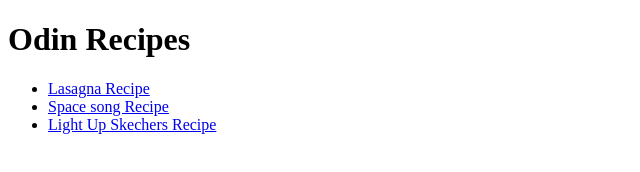
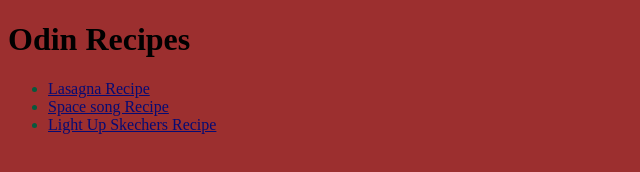
Before and after one commit to Smartwork00001/odin-recipes, a plain HTML site: page index.html in a window 1280 px wide. Shown: the whole page, without its empty margins (0-640 px from the left). Drawn offline with Linux system fonts and the light colour scheme.

Commit message:
Add style.css file
style.css is an external file and linked only to index.html since I am too lazy to edit the other files

```diff
--- a/index.html
+++ b/index.html
@@ -3,10 +3,11 @@
 <head>
     <meta charset="UTF-8">
     <title>Document</title>
+    <link rel="stylesheet" href="./style.css" />
 </head>
 <body>
     <h1>Odin Recipes</h1>
-    <ul>
+    <ul class="list">
         <li><a href="./recipes/lasagna.html">Lasagna Recipe</a></li>
         <li><a href="./recipes/space_song.html">Space song Recipe</a></li>
         <li><a href="./recipes/skechers.html">Light Up Skechers Recipe</a></li>
--- /dev/null
+++ b/style.css
@@ -0,0 +1,11 @@
+body{
+    background-color: rgb(156, 47, 47);
+}
+
+.list {
+    color: rgb(7, 90, 62);
+}
+
+a{
+    color: rgb(7, 10, 115);
+}
```
